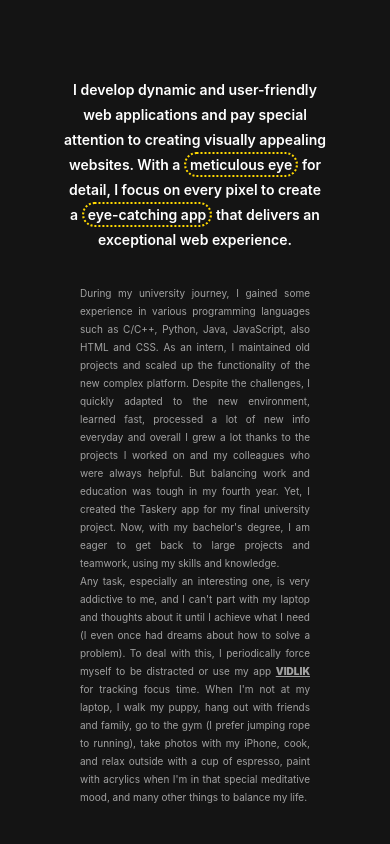
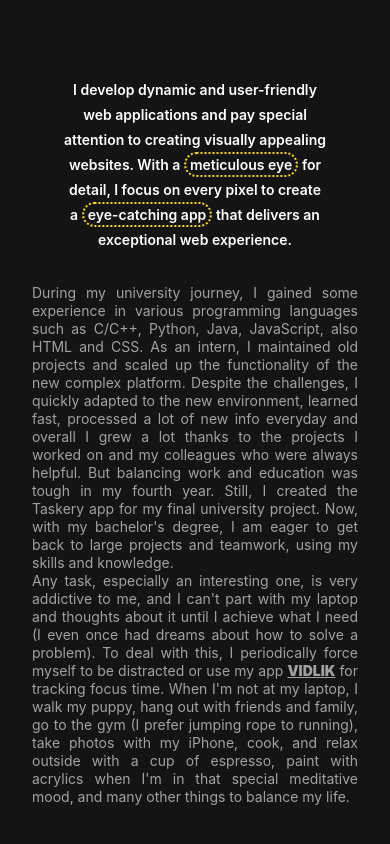
Before and after one commit to AnastasiiaDem/Portfolio, an Angular app: page / in a window 390 px wide. Shown: the part 843-1687 px from the top of the page. Built offline with nearby package versions, Linux system fonts and the light colour scheme.

Commit message:
updated media and some other fixes

```diff
--- a/src/app/app.component.scss
+++ b/src/app/app.component.scss
@@ -271,9 +271,9 @@ input:checked + .slider:before {
   .photo-stack {
     width: 300px !important;
   }
-  .photo1, .photo2, .photo3 {
-    width: 250px !important;
-  }
+  //.photo1, .photo2, .photo3 {
+  //  width: 250px !important;
+  //}
   .btn-group, .x-margin {
     flex-direction: column;
   }
@@ -284,7 +284,7 @@ input:checked + .slider:before {
     font-size: 10px !important;
   }
   .intro, .outro {
-    margin: 3rem 5rem 3rem 5rem !important;
+    margin: 3rem 2rem 3rem 2rem !important;
     font-size: 12px !important;
   }
   .footer {
--- a/src/app/main/main.component.html
+++ b/src/app/main/main.component.html
@@ -146,7 +146,7 @@
         Java, JavaScript, also HTML and CSS. As an intern, I maintained old projects and scaled up the functionality of
         the new complex platform. Despite the challenges, I quickly adapted to the new environment, learned fast,
         processed a lot of new info everyday and overall I grew a lot thanks to the projects I worked on and my
-        colleagues who were always helpful. But balancing work and education was tough in my fourth year. Yet, I created
+        colleagues who were always helpful. But balancing work and education was tough in my fourth year. Still, I created
         the Taskery app for my final university project. Now, with my bachelor's degree, I am eager to get back to large
         projects and teamwork, using my skills and knowledge.
         <br>
--- a/src/app/main/main.component.scss
+++ b/src/app/main/main.component.scss
@@ -283,7 +283,7 @@ p {
     .about-undertext {
       font-size: 14px;
       font-weight: 400;
-      padding: 0 5rem !important;
+      padding: 0 5rem;
       opacity: 0.6;
       line-height: 25px;
     }
@@ -551,10 +551,8 @@ p {
     }
   }
   .about-undertext {
-    font-size: 10px !important;
     line-height: 18px !important;
     padding: 0 2rem !important;
-
   }
   .project-block {
     padding: 2rem 2rem !important;
--- a/src/app/taskery/taskery.component.html
+++ b/src/app/taskery/taskery.component.html
@@ -91,7 +91,7 @@
     <p>Node.js</p>
     <p>MongoDB</p>
   </div>
-  <div class="position-relative">
+  <div class="position-relative" style="overflow: hidden;">
     <div class="d-flex justify-content-center align-items-center photo-container">
       <div class="photo-block1">
         <div class="note note1"></div>
@@ -109,7 +109,7 @@
         <img src="assets/images/home.png" alt="Home" class="photo-stack photo3">
       </div>
     </div>
-    <div class="d-flex justify-content-center align-items-center x-margin stack-block">
+    <div class="d-flex justify-content-center align-items-center x-margin flex-row stack-block">
       <img src="assets/images/register.png" alt="Register" class="photo-stack photo4">
       <img src="assets/images/login.png" alt="Login" class="photo-stack photo5">
     </div>
--- a/src/app/taskery/taskery.component.scss
+++ b/src/app/taskery/taskery.component.scss
@@ -146,7 +146,10 @@
 }
 
 @media (max-width: 480px) {
-  .photo5, .photo13 {
+  .photo5 {
+    margin: 30px -90px -30px -170px !important;
+  }
+  .photo13 {
     margin: 0 !important;
   }
   .photo-container {
```
